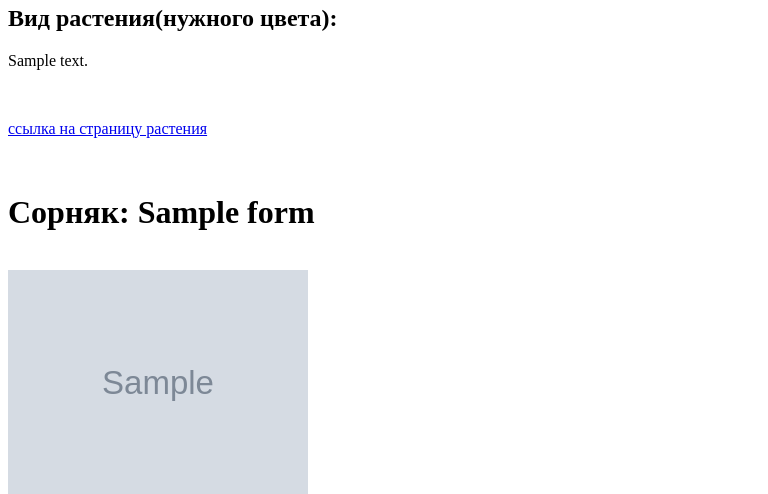
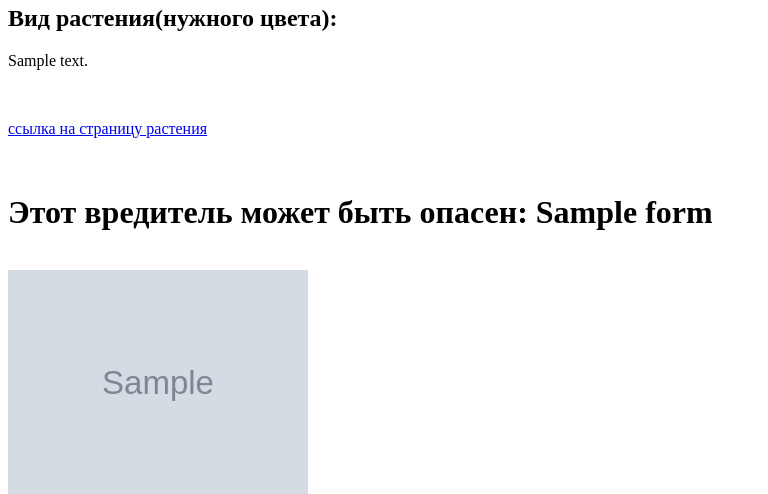
Before and after one commit to Alexander4127/PlantSearcherAPI, a Flask app: template templates/data.html in a window 1280 px wide. Shown: the part 409-903 px from the top of the page, without its empty margins (0-768 px from the left). Run offline with Flask 2, Linux system fonts and the light colour scheme; the template is opened without the code that fills it: most values are stand-ins (such as "Sample title", 1, 10 or a date in 2020); grey boxes marked "Sample" are stand-in pictures; parts of the project's set-up code (start-up, migrations or seed data) failed here and were passed over.

Commit message:
Update data.html

```diff
--- a/templates/data.html
+++ b/templates/data.html
@@ -12,9 +12,8 @@
 <p> <a href={{form_data['page_ref']}}>ссылка на страницу растения</a> </p>
 <br>
 
-<script type="text/python">
-if form_data['pest_name'] != 'nothing':
-    document.write(<h1>Этот вредитель может быть опасен: {{form_data['pest_name']}}</h1>
+{% if form_data['pest_name'] != 'nothing' %}
+        <h1>Этот вредитель может быть опасен: {{form_data['pest_name']}}</h1>
         <br>
         <img width="300" src="{{form_data['pest_photo']}}">
 
@@ -23,9 +22,8 @@ if form_data['pest_name'] != 'nothing':
         <p>{{form_data['pest_info'] | safe}}</p>
         <br>
         <p> <a href={{form_data['pest_link']}}>ссылка на страницу сорняка</a> </p>
-    <br>)
-
-</script>
+        <br>
+{% endif %}
 
 <h1>Сорняк:  {{form_data['weed_name']}}</h1>
 <br>
```
Lines whose indentation alone changed are shown as unchanged.
